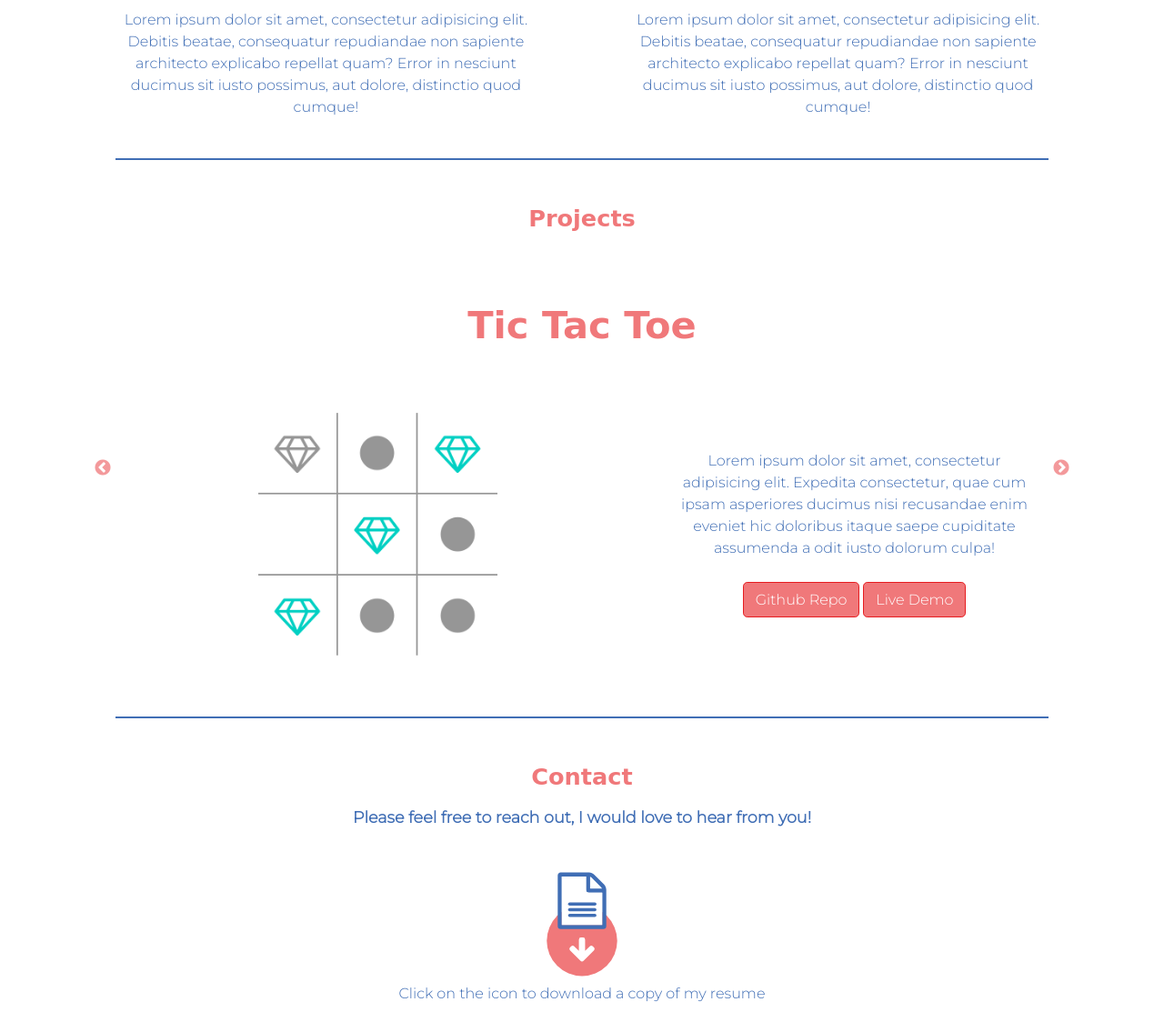
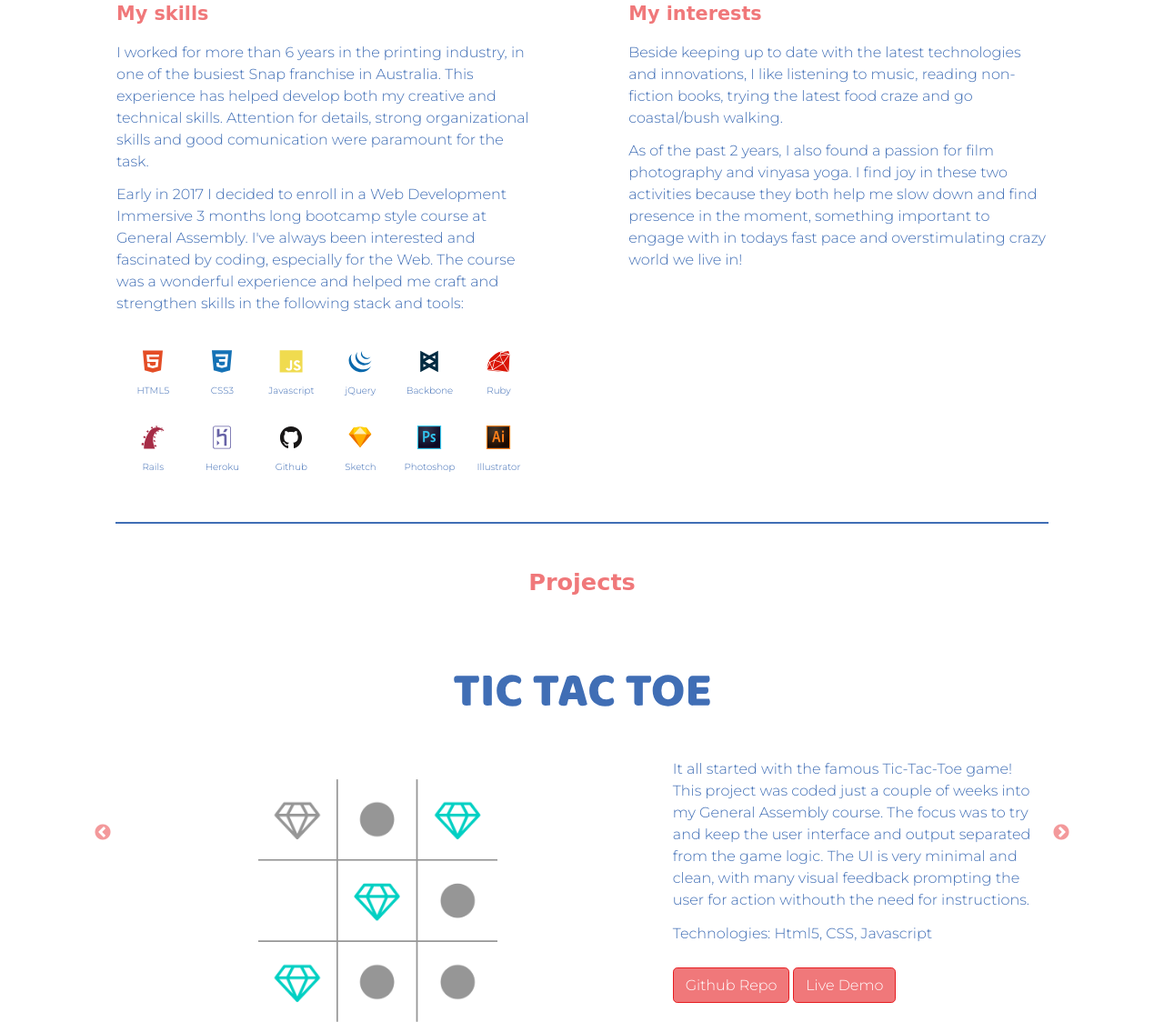
Before and after one commit to dansyd/dansyd.github.io, a plain HTML site: page index.html in a window 1280 px wide. Shown: the part 1311-2435 px from the top of the page at 91% size. Drawn offline with Linux system fonts and the light colour scheme; a web font is replaced by a local one.

Commit message:
Completed most of styling, starting to replace placeholders

```diff
--- a/index.html
+++ b/index.html
@@ -40,18 +40,58 @@
       <div class="wrapper">
         <div class="box">
           <h2>A little background</h2>
-          <p>Lorem ipsum dolor sit amet, consectetur adipisicing elit. Debitis beatae, consequatur repudiandae non sapiente architecto explicabo repellat quam? Error in nesciunt ducimus sit iusto possimus, aut dolore, distinctio quod cumque!</p>
+          <p>I was born and raised in Monza, a small city near Milan, in the northern part of Italy. I've always been a creative kid and I fell in love with computer and technology after buying my first PC, a 386 Compaq! In 2006 I decided to embark in an new adventure and flew all the way to Sydney, Australia. I've been calling this vibrant and multicultural city home for the past 10+ years.</p>
         </div>
         <div class="box sydney">
           <img src="images/sydney.svg" alt="image of sydney">
         </div>
         <div class="box">
           <h2>My skills</h2>
-          <p>Lorem ipsum dolor sit amet, consectetur adipisicing elit. Debitis beatae, consequatur repudiandae non sapiente architecto explicabo repellat quam? Error in nesciunt ducimus sit iusto possimus, aut dolore, distinctio quod cumque!</p>
+          <p>I worked for more than 6 years in the printing industry, in one of the busiest Snap franchise in Australia. This experience has helped develop both my creative and technical skills. Attention for details, strong organizational skills and good comunication were paramount for the task.</p>
+          <p>Early in 2017 I decided to enroll in a Web Development Immersive 3 months long bootcamp style course at General Assembly. I've always been interested and fascinated by coding, especially for the Web. The course was a wonderful experience and helped me craft and strengthen skills in the following stack and tools:</p>
+          <ul class="skills-list">
+            <li>
+              <img src="images/html5.svg" alt="html5"><span>HTML5</span>
+            </li>
+            <li>
+              <img src="images/css3.svg" alt="css"><span>CSS3</span>
+            </li>
+            <li>
+              <img src="images/js.svg" alt="javascript"><span>Javascript</span>
+            </li>
+            <li>
+              <img src="images/jquery.svg" alt="jquery"><span>jQuery</span>
+            </li>
+            <li>
+              <img src="images/backbone.svg" alt="backbone"><span>Backbone</span>
+            </li>
+            <li>
+              <img src="images/ruby.svg" alt="ruby"><span>Ruby</span>
+            </li>
+            <li>
+              <img src="images/rails.svg" alt="rails"><span>Rails</span>
+            </li>
+            <li>
+              <img src="images/heroku.svg" alt="heroku"><span>Heroku</span>
+            </li>
+            <li>
+              <img src="images/github.svg" alt="github"><span>Github</span>
+            </li>
+            <li>
+              <img src="images/sketch.svg" alt="sketch"><span>Sketch</span>
+            </li>
+            <li>
+              <img src="images/photoshop.svg" alt="photoshop"><span>Photoshop</span>
+            </li>
+            <li>
+              <img src="images/illustrator.svg" alt="illustrator"><span>Illustrator</span>
+            </li>
+          </ul>
         </div>
         <div class="box">
           <h2>My interests</h2>
-          <p>Lorem ipsum dolor sit amet, consectetur adipisicing elit. Debitis beatae, consequatur repudiandae non sapiente architecto explicabo repellat quam? Error in nesciunt ducimus sit iusto possimus, aut dolore, distinctio quod cumque!</p>
+          <p>Beside keeping up to date with the latest technologies and innovations, I like listening to music, reading non-fiction books, trying the latest food craze and go coastal/bush walking.</p>
+          <p>As of the past 2 years, I also found a passion for film photography and vinyasa yoga. I find joy in these two activities because they both help me slow down and find presence in the moment, something important to engage with in todays fast pace and overstimulating crazy world we live in!</p>
         </div>
       </div>
     </section>
@@ -64,15 +104,16 @@
         <div class="slider">
           <div class="box">
             <div class="project-logo">
-              <h2>Tic Tac Toe</h2>
+              <img src="images/tic-tac-toe-logo.svg" alt="tic tac toe logo">
             </div>
             <div class="project-img">
               <img src="images/tic-tae-toe.png" alt="tic tac toe image">
             </div>
             <div class="project-details">
-              <p>Lorem ipsum dolor sit amet, consectetur adipisicing elit. Expedita consectetur, quae cum ipsam asperiores ducimus nisi recusandae enim eveniet hic doloribus itaque saepe cupiditate assumenda a odit iusto dolorum culpa!</p>
-              <a href="" class="projects-btn">Github Repo</a>
-              <a href="" class="projects-btn">Live Demo</a>
+              <p>It all started with the famous Tic-Tac-Toe game! This project was coded just a couple of weeks into my General Assembly course. The focus was to try and keep the user interface and output separated from the game logic. The UI is very minimal and clean, with many visual feedback prompting the user for action withouth the need for instructions.</p>
+              <p>Technologies: Html5, CSS, Javascript</p>
+              <a href="https://github.com/dansyd/tic-tac-toe" target="_blank" class="projects-btn">Github Repo</a>
+              <a href="https://dansyd.github.io/tic-tac-toe/" target="_blank" class="projects-btn">Live Demo</a>
             </div>
           </div>
           <div class="box">
```
Also changed, not shown: css/style.css, images/backbone.svg (added), images/css3.svg (added), images/git.svg (added), images/github.svg (added), images/heroku.svg (added), images/html5.svg (added), images/illustrator.svg (added), images/indesign.svg (added), images/jquery.svg (added), images/js.svg (added), images/photoshop.svg (added), images/rails.svg (added), images/ruby.svg (added), 3 more files, 1 other file.
